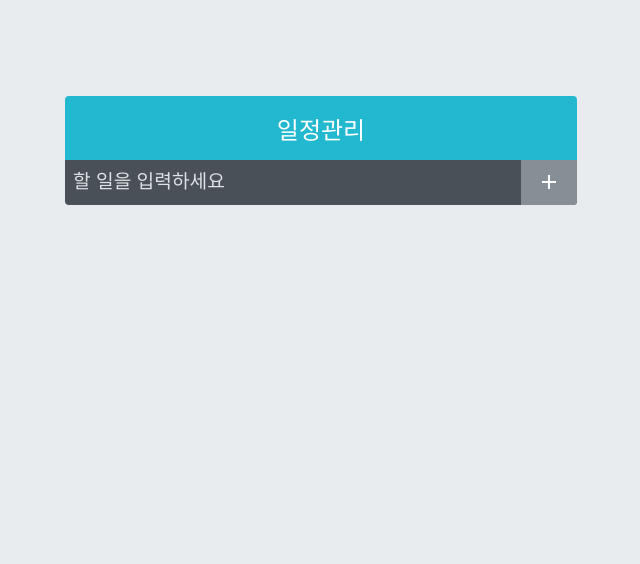
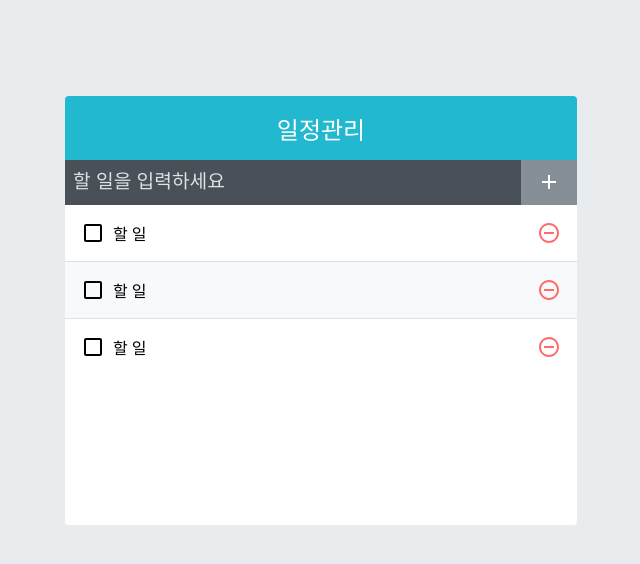
Before and after one commit to vnfdusdl/TIL, a React (Create React App) app in the folder todo-app/: page / in a window 1280 px wide. Shown: the top 564 px of the page, without its empty margins (319-959 px from the left). Built offline with nearby package versions, Linux system fonts and the light colour scheme.

Commit message:
feat: add TodoList, TodoListItem UI

```diff
--- a/todo-app/src/App.js
+++ b/todo-app/src/App.js
@@ -1,11 +1,15 @@
 import './App.css';
 import TodoInsert from './components/TodoInsert';
+import TodoList from './components/TodoList';
 import TodoTemplate from './components/TodoTemplate';
 
 function App() {
-  return <TodoTemplate>
-    <TodoInsert />
-  </TodoTemplate>;
+  return (
+    <TodoTemplate>
+      <TodoInsert />
+      <TodoList />
+    </TodoTemplate>
+  );
 }
 
 export default App;
--- /dev/null
+++ b/todo-app/src/components/TodoList.js
@@ -0,0 +1,13 @@
+import './TodoList.scss';
+import TodoListItem from './TodoListItem';
+const TodoList = () => {
+  return (
+    <div className='TodoList'>
+      <TodoListItem />
+      <TodoListItem />
+      <TodoListItem />
+    </div>
+  );
+};
+
+export default TodoList;
--- /dev/null
+++ b/todo-app/src/components/TodoList.scss
@@ -0,0 +1,5 @@
+.TodoList {
+  min-height: 320px;
+  max-height: 512px;
+  overflow-y: auto;
+}
--- /dev/null
+++ b/todo-app/src/components/TodoListItem.js
@@ -0,0 +1,23 @@
+import {
+  MdCheckBoxOutlineBlank,
+  MdCheckBox,
+  MdRemoveCircleOutline,
+} from 'react-icons/md';
+
+import './TodoListItem.scss';
+
+const TodoListItem = () => {
+  return (
+    <div className="TodoListItem">
+      <div className="checkBox">
+        <MdCheckBoxOutlineBlank />
+        <div className="text">할 일</div>
+      </div>
+      <div className="remove">
+        <MdRemoveCircleOutline />
+      </div>
+    </div>
+  );
+};
+
+export default TodoListItem;
--- /dev/null
+++ b/todo-app/src/components/TodoListItem.scss
@@ -0,0 +1,41 @@
+.TodoListItem {
+  display: flex;
+  align-items: center;
+  padding: 1rem;
+  &:nth-child(even) {
+    background-color: #f8f9fa;
+  }
+  .checkBox {
+    display: flex;
+    align-items: center;
+    flex: 1;
+  }
+  //  아이콘
+  svg {
+    font-size: 1.5rem;
+  }
+  .text {
+    margin-left: 0.5rem;
+    flex: 1;
+  }
+  &:checked {
+    svg {
+      color: #22b8cf;
+      text-decoration: line-through;
+    }
+  }
+  .remove {
+    display: flex;
+    align-items: center;
+    font-size: 1.5rem;
+    color: #ff6b6b;
+    cursor: pointer;
+    &:hover {
+      color: #ff8787;
+    }
+  }
+// TodoListItem 사이에 테두리
+  & + & {
+    border-top: 1px solid #dee2e6;
+  }
+}
```
